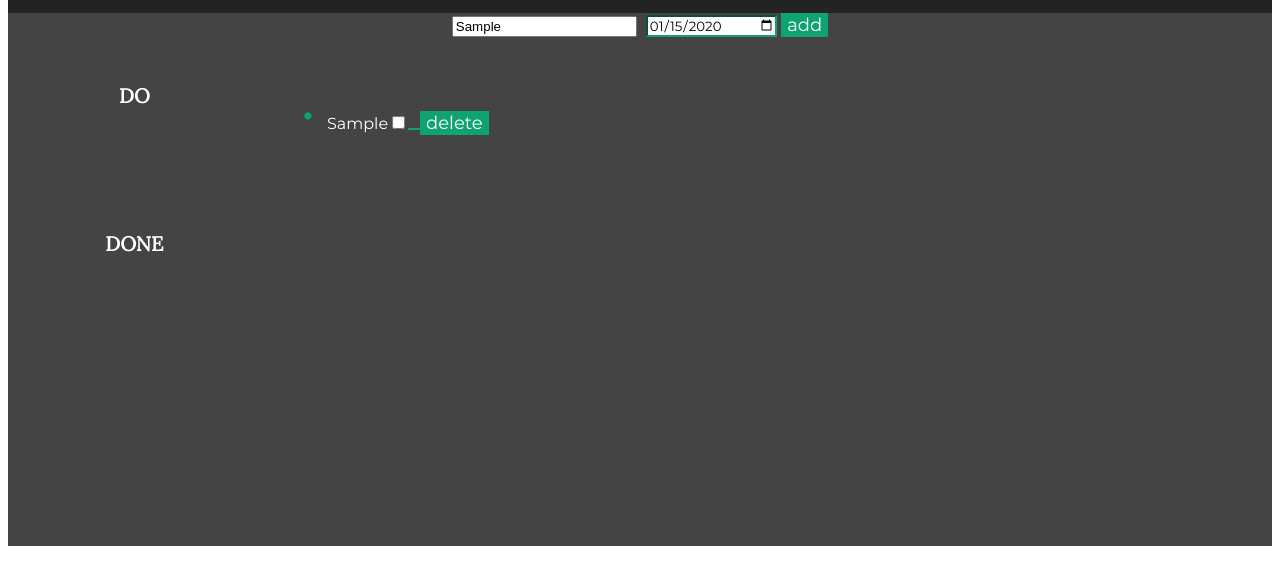
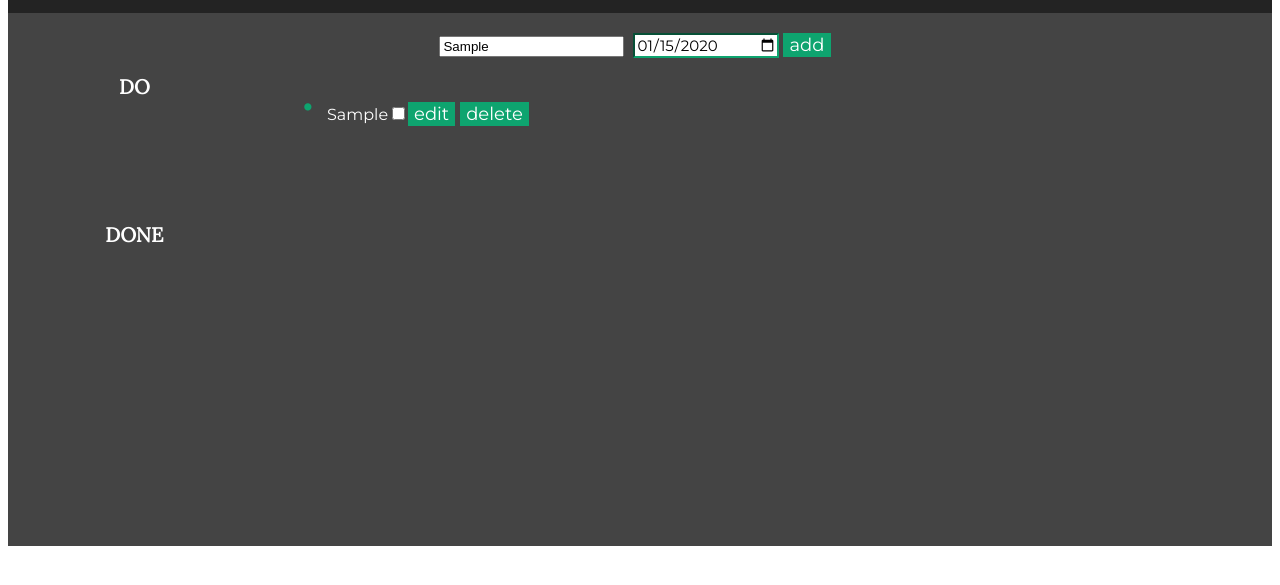
Before and after one commit to cr-allen/TodoApp, a website: page index.html in a window 1280 px wide. Both pictures are taken after typing "Sample", "2020-01-15" into the empty fields and a click on the button "add". Shown: the part 121-706 px from the top of the page. Drawn offline with Linux system fonts and the light colour scheme.

Commit message:
attempted to make it prettier, fiddled with edit button

```diff
--- a/js/scripts.js
+++ b/js/scripts.js
@@ -8,6 +8,7 @@ var done=document.querySelector("#done");
 var date = document.querySelector("#date");
 
 console.log(addButton);
+console.log(date);
 // functions and constructors
 
 ///functions
@@ -18,8 +19,7 @@ var createNewItem = function(taskString) {
   var todoItem = document.createElement("li");
   var label = document.createElement("label");
   var checkboxInput = document.createElement("input") ;
-  // var editInput = document.createElement("input");
-  var editButton = document.createElement("button"); //not showing up WHY
+  var editButton = document.createElement("button");
   var deleteButton = document.createElement("button");
   var dueDate = document.createElement('p')
 
@@ -28,8 +28,7 @@ var createNewItem = function(taskString) {
 
   //specifics for elements
   checkboxInput.type="checkbox";
-  // editInput.type="text";
-  editButton.className="edit"
+  editButton.innerText="edit"
   deleteButton.innerText="delete";
   deleteButton.className="deleteItem";
 
@@ -37,10 +36,9 @@ var createNewItem = function(taskString) {
   //appends
   todoItem.appendChild(label);
   todoItem.appendChild(checkboxInput);
-  // todoItem.appendChild(editInput);
   todoItem.appendChild(editButton);
   todoItem.appendChild(deleteButton);
-  toDoItem.setAttribute("class","editMode");
+  todoItem.setAttribute("class","editMode");
   return todoItem;
     console.log("stuff");
 };
@@ -82,6 +80,7 @@ var bindTaskEvents=function(todoItem,checkboxEvent) {
 
 ///edit task <--- does NOTHING
 var editTask=function() {
+  console.log('edit task successful');
   var label = document.querySelector("label"); //grabs label
   var containsClass=todoItem.classList.contains("editMode"); //element might need to be li??
   if (containsClass) {
@@ -96,11 +95,12 @@ var editTask=function() {
 
 ///delete task
 var deleteTask = function() {
+  var listItem=this.parentNode;
   var ul= document.querySelector('ul');
   var li= document.querySelector('li');
   ul.removeChild('li');
 };
-
+///getting error " TypeError: Failed to execute 'removeChild' on 'Node': parameter 1 is not of type 'Node' at HTMLButtonElement.deleteTask (scripts.js:101)deleteTask @ scripts.js:101"
 
 ///task done = works!!!
 var finishedItems = function() {
@@ -111,6 +111,16 @@ var finishedItems = function() {
 };
 
 
+var taskComplete=function(){
+		console.log("Complete Task...");
+
+	//Append the task list item to the #completed-tasks
+	var listItem=this.parentNode;
+	completedTasksHolder.appendChild(listItem);
+				bindTaskEvents(listItem, taskIncomplete);
+
+}
+
 //event listeners - need function??
 addButton.addEventListener("click", addTask);
 
--- a/scss/style.scss
+++ b/scss/style.scss
@@ -23,15 +23,21 @@
   background-color: $background-color;
   color: $font-color;
 
+  form {
+    padding-top: 20px;
+    padding-right: 5px;
+  }
+
   .toDoItem {
     border-width: 2px;
     border-color: $accent-color;
-    font-size: 25px;
+    font-size: 18px;
     font-family: $body-font;
     margin-top: $padding-userInput;
   }
   .date {
     font-family: $body-font;
+    font-size: 15px;
     border-width: 2px;
     border-color: $accent-color;
     margin-left: $padding-left;
@@ -41,10 +47,12 @@
     font-size: 18px;
     color: $font-color;
     border: $accent-color;
+    border-width: medium;
     font-family: $body-font;
+    margin-right: 5px;
   }
   .wrapper{
-    padding-top:30px;
+
     display: grid;
     grid-template-columns: 20% 80%;
     grid-template-rows: 100% 100%;
```
Also changed, not shown: css/style.css, 1 other file.
